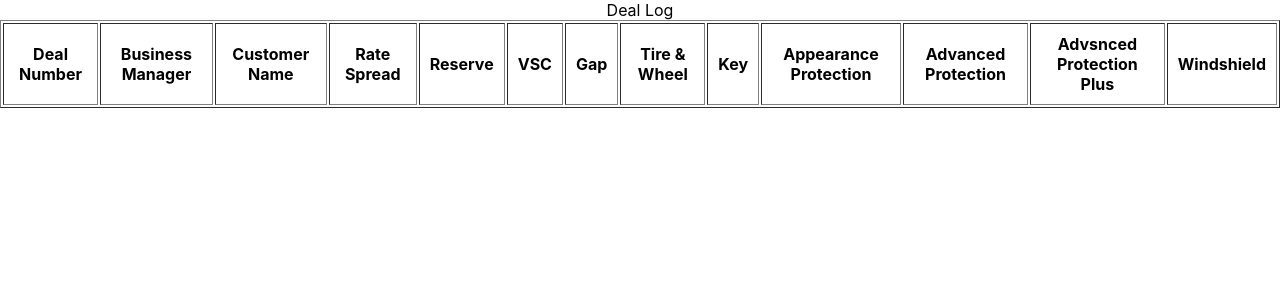
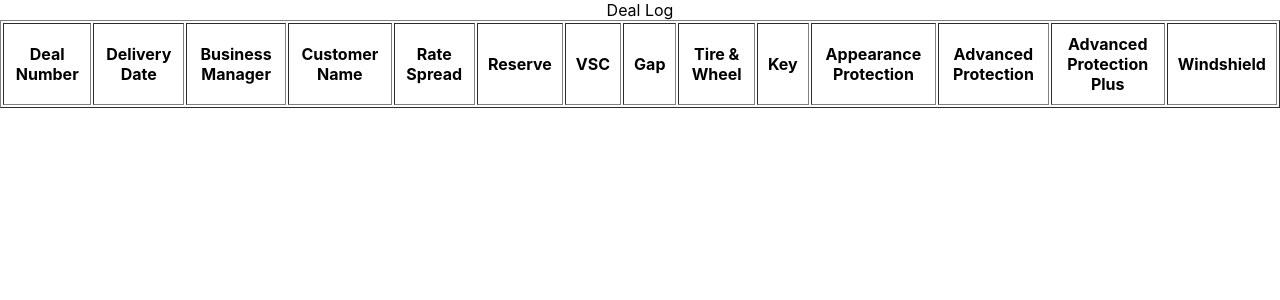
Before and after one commit to tgalen/deal-log, a React (Create React App) app: page / in a window 1280 px wide. Shown: the top 300 px of the page. Built offline with nearby package versions, Linux system fonts and the light colour scheme.

Commit message:
change dealDataLabels to an array of objects and render the value pair in table header

```diff
--- a/src/App.js
+++ b/src/App.js
@@ -2,19 +2,41 @@ import "./App.css";
 
 function App() {
   const dealDataLabels = [
-    "Deal Number",
-    "Business Manager",
-    "Customer Name",
-    "Rate Spread",
-    "Reserve",
-    "VSC",
-    "Gap",
-    "Tire & Wheel",
-    "Key",
-    "Appearance Protection",
-    "Advanced Protection",
-    "Advsnced Protection Plus",
-    "Windshield",
+    { dealNumber: "Deal Number" },
+    { deliveryDate: "Delivery Date" },
+    { businessManager: "Business Manager" },
+    { customerName: "Customer Name" },
+    { rateSpread: "Rate Spread" },
+    { reserve: "Reserve" },
+    { vsc: "VSC" },
+    { gap: "Gap" },
+    { tireWheel: "Tire & Wheel" },
+    { key: "Key" },
+    { appearenceProtection: "Appearance Protection" },
+    { advancedProtection: "Advanced Protection" },
+    { advancedProtectionPlus: "Advanced Protection Plus" },
+    { windshield: "Windshield" },
+  ];
+
+  const mockData = [
+    {
+      dealNumber: 989898,
+      deliveryDate: "9/1/2024",
+      businessManager: "Tim Galen",
+      customerName: "Bill Johnson",
+      rateSpread: 1.5,
+      reserve: 350,
+      vsc: 500,
+      gap: 300,
+    },
+    {
+      dealNumber: 444444,
+      deliveryDate: "9/2/2024",
+      businessManager: "Tim Galen",
+      customerName: "Betty Wilson",
+      rateSpread: 0,
+      reserve: 200,
+    },
   ];
 
   return (
@@ -24,7 +46,7 @@ function App() {
         <thead>
           <tr>
             {dealDataLabels.map((label) => (
-              <th key={label}>{label}</th>
+              <th key={label}>{Object.values(label)}</th>
             ))}
           </tr>
         </thead>
```
